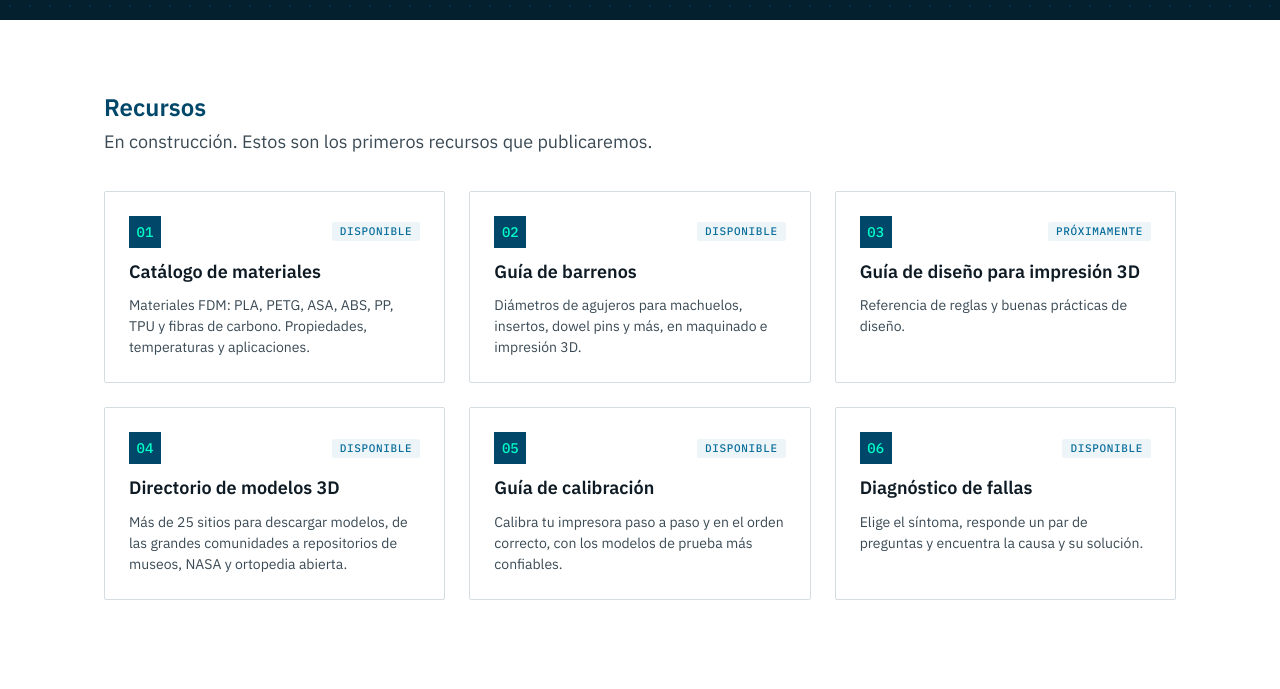
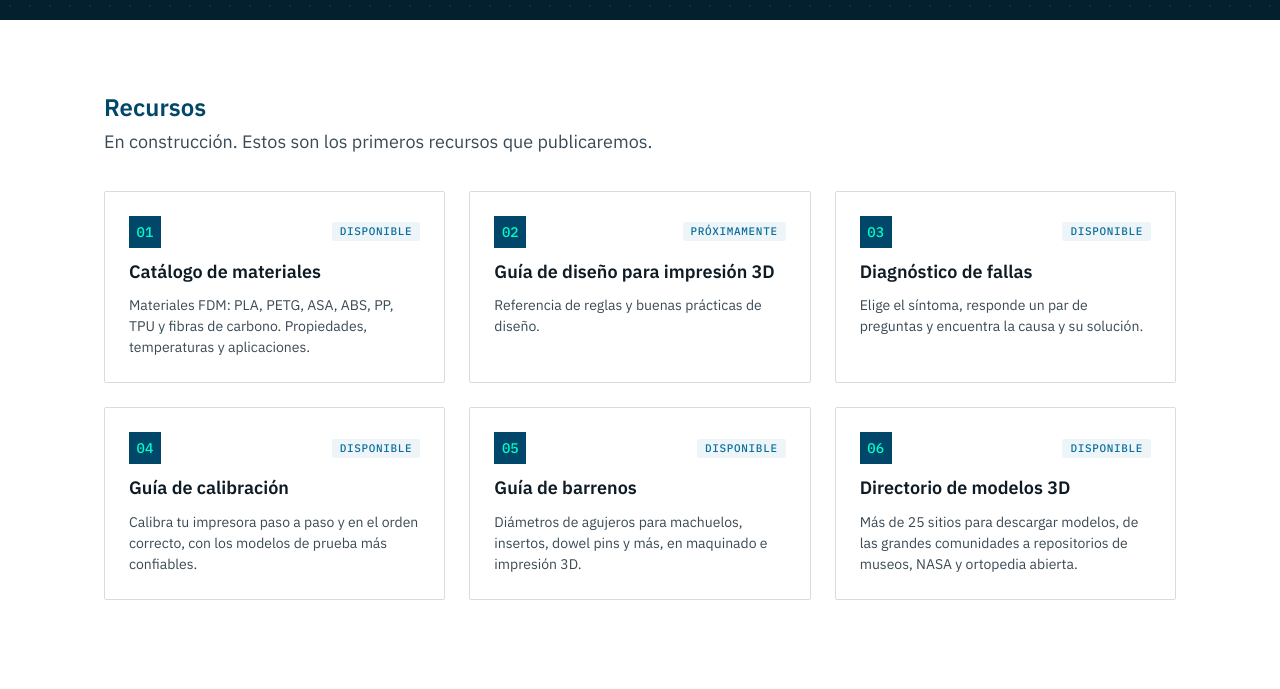
Before and after one commit to oscarttalavera/Tritic-tools, a plain HTML site: page site/index.html in a window 1280 px wide. Shown: the part 617-1306 px from the top of the page. Drawn offline with nearby package versions, Linux system fonts and the light colour scheme.

Commit message:
Update index.html

```diff
--- a/site/index.html
+++ b/site/index.html
@@ -35,16 +35,16 @@
     <div class="grid">
       <a class="card" href="materiales/"><div class="head"><span class="chip">01</span><span class="label estado">Disponible</span></div>
         <h3>Catálogo de materiales</h3><p>Materiales FDM: PLA, PETG, ASA, ABS, PP, TPU y fibras de carbono. Propiedades, temperaturas y aplicaciones.</p></a>
-      <a class="card" href="barrenos/"><div class="head"><span class="chip">02</span><span class="label estado">Disponible</span></div>
+      <article class="card"><div class="head"><span class="chip">02</span><span class="label estado">Próximamente</span></div>
+        <h3>Guía de diseño para impresión 3D</h3><p>Referencia de reglas y buenas prácticas de diseño.</p></article>
+      <a class="card" href="diagnostico/"><div class="head"><span class="chip">03</span><span class="label estado">Disponible</span></div>
+        <h3>Diagnóstico de fallas</h3><p>Elige el síntoma, responde un par de preguntas y encuentra la causa y su solución.</p></a>
+      <a class="card" href="calibracion/"><div class="head"><span class="chip">04</span><span class="label estado">Disponible</span></div>
+        <h3>Guía de calibración</h3><p>Calibra tu impresora paso a paso y en el orden correcto, con los modelos de prueba más confiables.</p></a>
+      <a class="card" href="barrenos/"><div class="head"><span class="chip">05</span><span class="label estado">Disponible</span></div>
         <h3>Guía de barrenos</h3><p>Diámetros de agujeros para machuelos, insertos, dowel pins y más, en maquinado e impresión 3D.</p></a>
-      <article class="card"><div class="head"><span class="chip">03</span><span class="label estado">Próximamente</span></div>
-        <h3>Guía de diseño para impresión 3D</h3><p>Referencia de reglas y buenas prácticas de diseño.</p></article>
-      <a class="card" href="modelos/"><div class="head"><span class="chip">04</span><span class="label estado">Disponible</span></div>
+      <a class="card" href="modelos/"><div class="head"><span class="chip">06</span><span class="label estado">Disponible</span></div>
         <h3>Directorio de modelos 3D</h3><p>Más de 25 sitios para descargar modelos, de las grandes comunidades a repositorios de museos, NASA y ortopedia abierta.</p></a>
-      <a class="card" href="calibracion/"><div class="head"><span class="chip">05</span><span class="label estado">Disponible</span></div>
-        <h3>Guía de calibración</h3><p>Calibra tu impresora paso a paso y en el orden correcto, con los modelos de prueba más confiables.</p></a>
-      <a class="card" href="diagnostico/"><div class="head"><span class="chip">06</span><span class="label estado">Disponible</span></div>
-        <h3>Diagnóstico de fallas</h3><p>Elige el síntoma, responde un par de preguntas y encuentra la causa y su solución.</p></a>
     </div>
   </section>
 </main>
```
